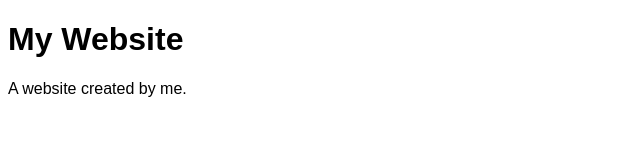
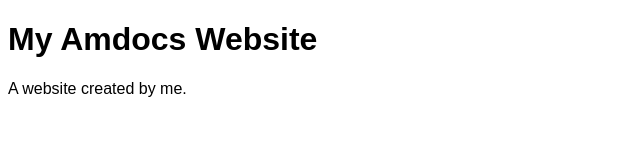
Before and after one commit to harshalkolhe05/Amdocs, a plain HTML site: page index.html in a window 1280 px wide. Shown: the whole page, without its empty margins (0-640 px from the left). Drawn offline with Linux system fonts and the light colour scheme.

Commit message:
Update index.html

```diff
--- a/index.html
+++ b/index.html
@@ -11,7 +11,7 @@ font-family: Arial, Helvetica, sans-serif;
 </style>
 </head>
 <body>
-<h1>My Website</h1>
+<h1>My Amdocs Website</h1>
 <p>A website created by me.</p>
 </body>
 </html>
```
